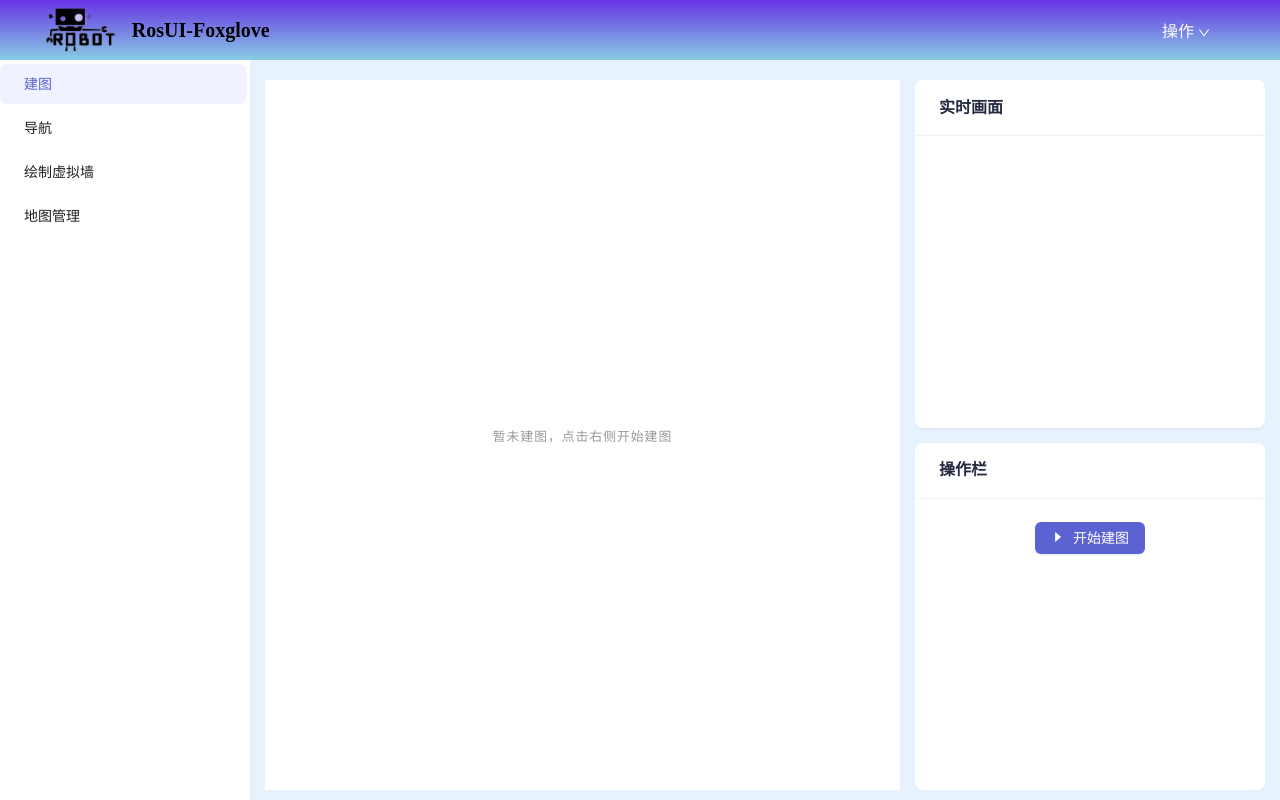
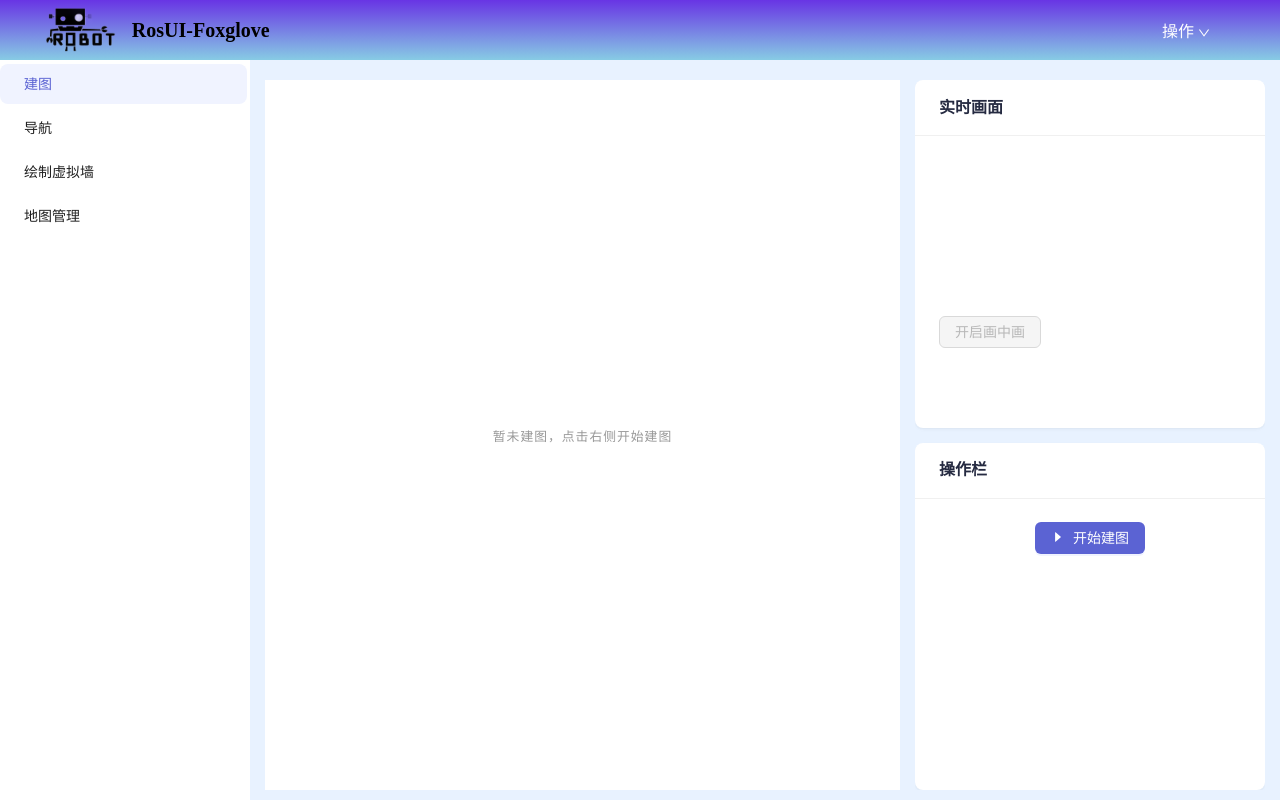
Before and after one commit to SC-WSKun/ROSUI-foxglove, a Vue app: page /#/dashboard/build in a window 1280 px wide. Built offline with nearby package versions, Linux system fonts and the light colour scheme.

Commit message:
feat: 实时画面画中画

```diff
--- a/src/components/LiveVideo.vue
+++ b/src/components/LiveVideo.vue
@@ -1,16 +1,19 @@
 <template>
   <div>
     <video id="video"></video>
+    <a-button @click="openPip" :disabled="pipBtnDisabled" type="primary">开启画中画</a-button>
   </div>
 </template>
 
 <script setup lang="ts">
-import { onMounted, watch } from 'vue'
+import { onMounted, ref, watch } from 'vue'
 import { useRtcClientStore } from '../stores/rtcClient'
 import { useGlobalStore } from '../stores/global'
+import { message } from "ant-design-vue";
 
 const rtcClientStore = useRtcClientStore()
 const globalStore = useGlobalStore()
+const pipBtnDisabled = ref(true);
 
 watch(
   () => globalStore.state.connected,
@@ -48,6 +51,27 @@ const closeVideo = () => {
     video.autoplay = false
   }
 }
+
+const openPip = async () => {
+  const picVideo = document.querySelector('#video')!;
+  try {
+    // @ts-ignore
+    picVideo.requestPictureInPicture().then(() => {
+      console.log('进入画中画模式');
+    });
+  } catch (error) {
+    message.error('当前浏览器不支持画中画功能');
+    console.error(error);
+  }
+}
+
+onMounted(() => {
+  const video: HTMLVideoElement | null = document.querySelector('#video');
+  if (!video) return;
+  video.addEventListener('loadedmetadata', () => {
+    pipBtnDisabled.value = false;
+  });
+})
 </script>
 
 <style lang="less" scoped>
--- a/src/utils/draw.ts
+++ b/src/utils/draw.ts
@@ -59,7 +59,7 @@ export default class DrawManage {
     yaw: number;
   } | null = null;
   carRenderLock: boolean = false;
-  clearCurveTimer: number | null = null;
+  clearCurveTimer: any = null;
 
   navDisabled: boolean = false;
   labelDisabled: boolean = false;
```
